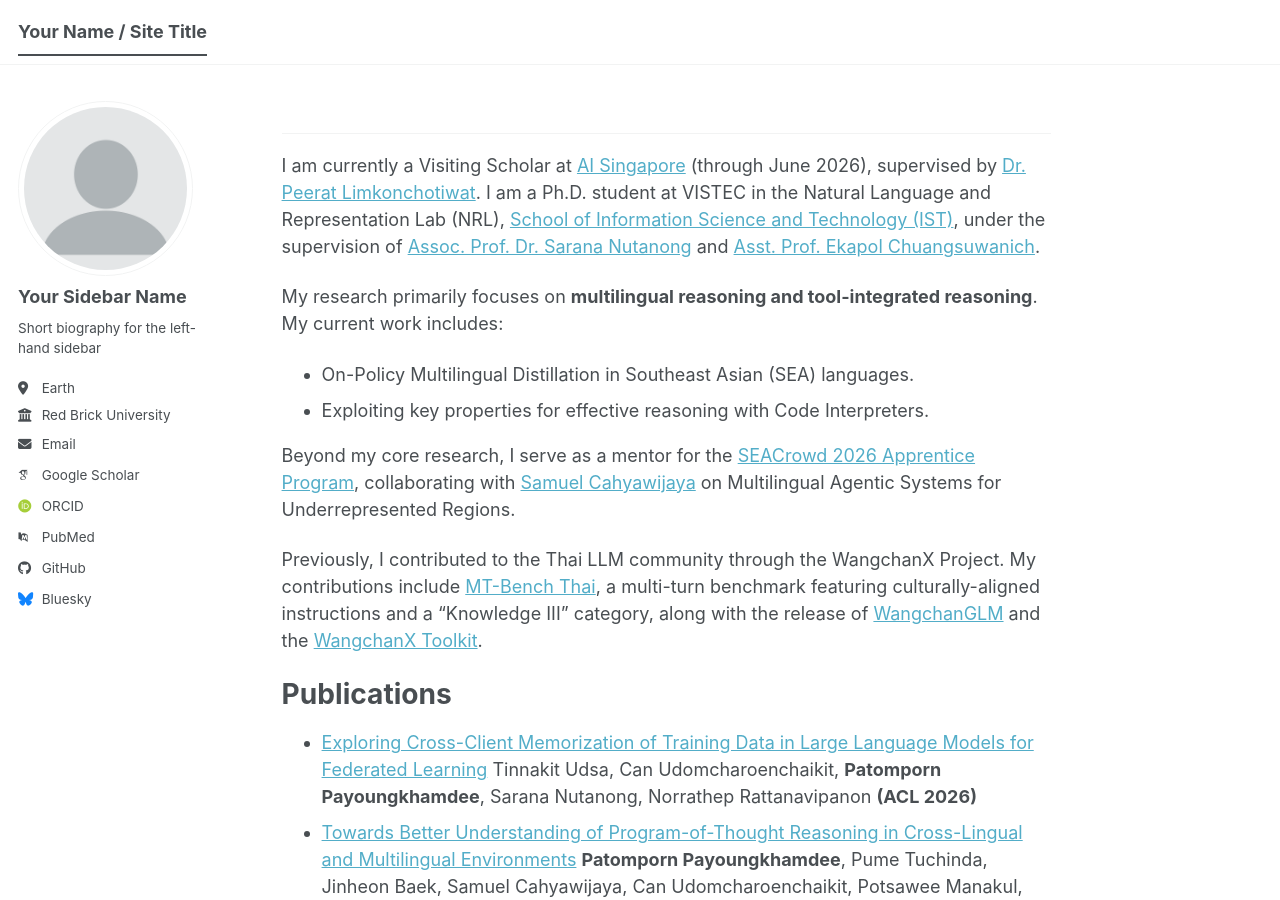
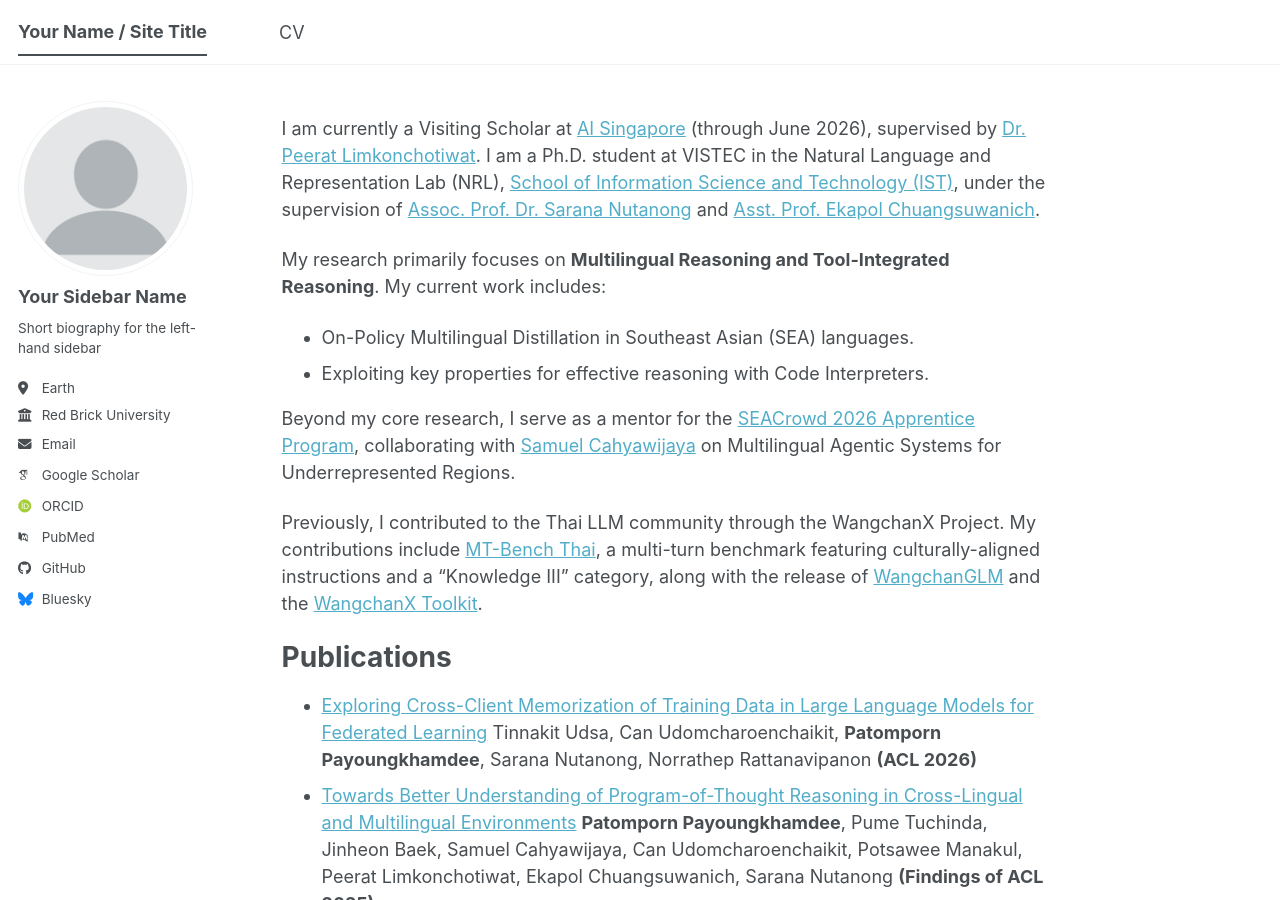
Before and after one commit to calzonelover/calzonelover.github.io, a Jekyll site: the page built from _pages/about.md, in a window 1280 px wide and 900 px high. Built offline with Jekyll 4.4.1, drawn with Linux system fonts in a browser that asks for light colours; some web fonts are replaced; a script bundle is joined from its source files by our own code; library files that are not in the unit come from our copies.

Commit message:
update nav

```diff
--- a/_data/navigation.yml
+++ b/_data/navigation.yml
@@ -23,8 +23,8 @@
   # - title: "Blog Posts"
   #   url: /year-archive/
 
-  # - title: "CV"
-  #   url: /cv/
+  - title: "CV"
+    url: /files/patomporn_cv_2026-03.pdf
 
   # - title: "CV"
   #   url: /cv-json/
--- a/_pages/about.md
+++ b/_pages/about.md
@@ -7,11 +7,10 @@
   - /about.html
 ---
 
-------
 
 I am currently a Visiting Scholar at [AI Singapore](https://aisingapore.org/) (through June 2026), supervised by [Dr. Peerat Limkonchotiwat](https://mrpeerat.github.io/). I am a Ph.D. student at VISTEC in the Natural Language and Representation Lab (NRL), [School of Information Science and Technology (IST)](https://vistec.ist/), under the supervision of [Assoc. Prof. Dr. Sarana Nutanong](https://scholar.google.com/citations?user=fEPAC_AAAAAJ) and [Asst. Prof. Ekapol Chuangsuwanich](https://ekapolc.github.io/).
 
-My research primarily focuses on **multilingual reasoning and tool-integrated reasoning**. My current work includes:
+My research primarily focuses on **Multilingual Reasoning and Tool-Integrated Reasoning**. My current work includes:
 
 - On-Policy Multilingual Distillation in Southeast Asian (SEA) languages.
 - Exploiting key properties for effective reasoning with Code Interpreters.
```
